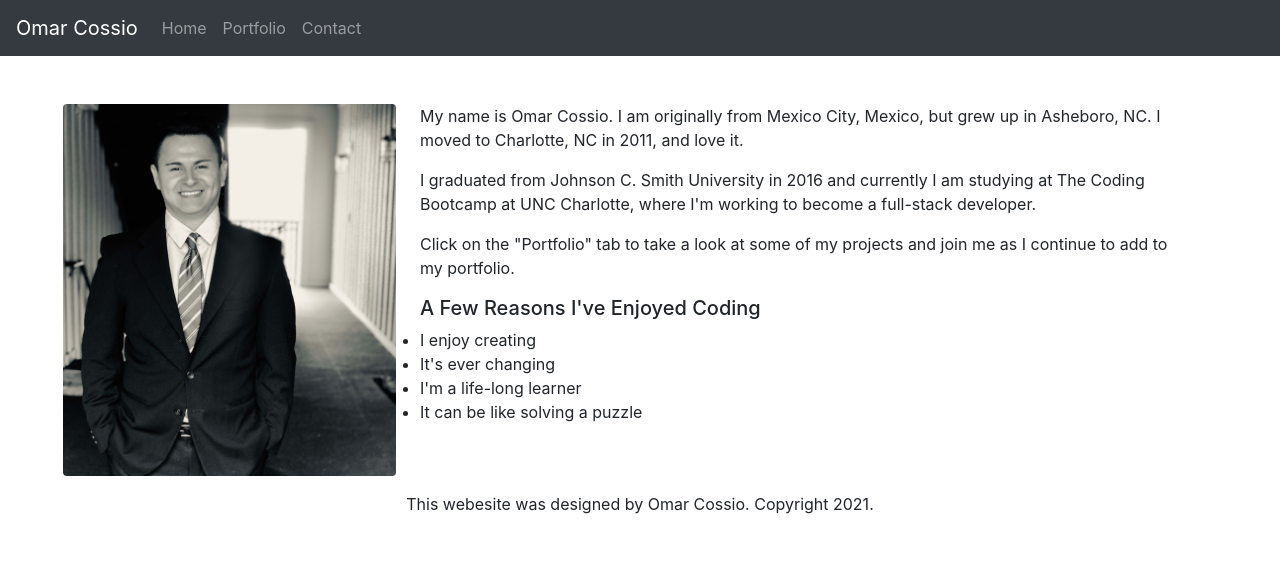
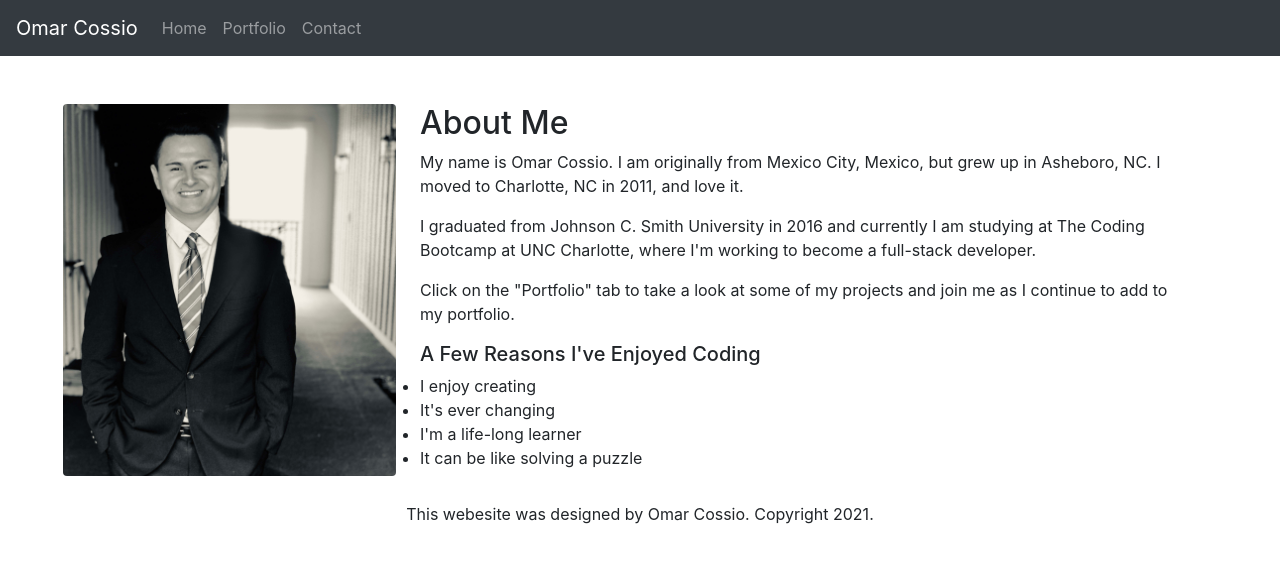
Before and after one commit to omarcossio/react-portfolio, a React (Create React App) app: page / in a window 1280 px wide. Shown: the top 562 px of the page. Built offline with nearby package versions, Linux system fonts and the light colour scheme.

Commit message:
added h1 to about page

```diff
--- a/src/components/About.js
+++ b/src/components/About.js
@@ -13,6 +13,7 @@ function About() {
                 <div className="col-12 float-start">
                     <img src="myPhoto.png" className="rounded float-left mr-4" alt="Omar's Profile Photo" width="30%"></img>
                     <div>
+                        <h2>About Me</h2>
                         <p> My name is Omar Cossio. I am originally from Mexico City, Mexico,
                         but grew up in Asheboro, NC. I moved to Charlotte, NC in 2011, and love it.
                     </p>
```
